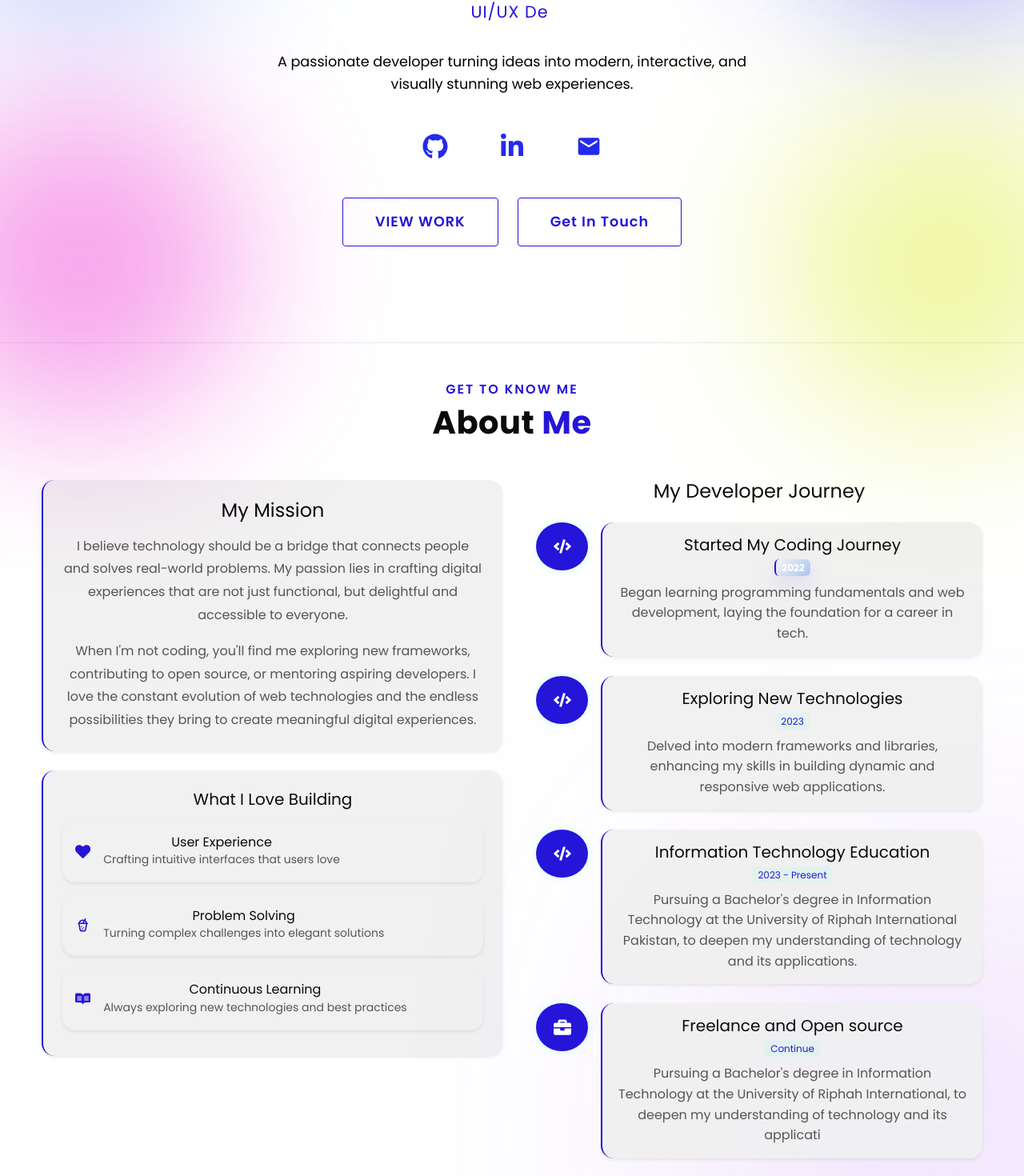
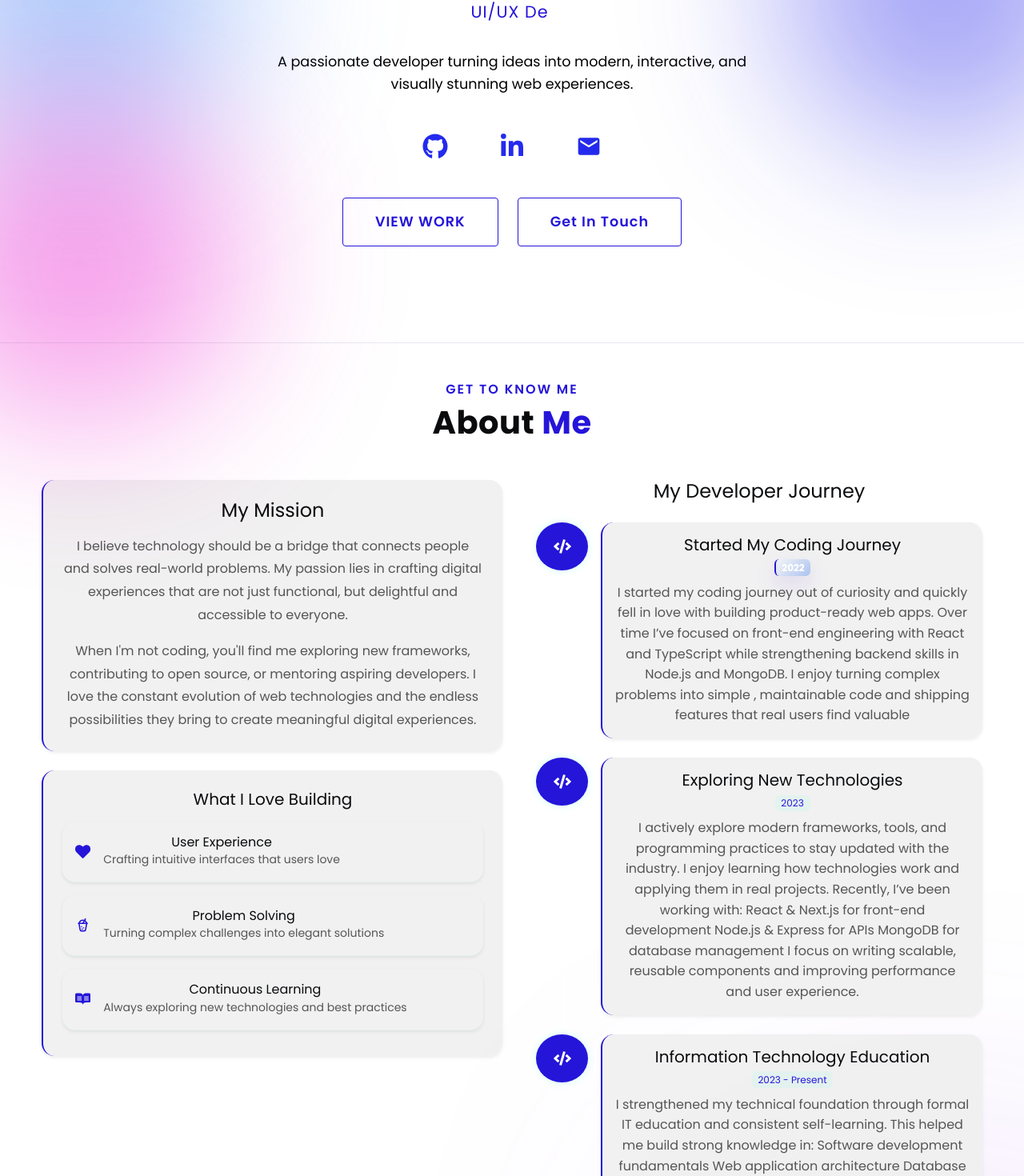
Before and after one commit to hamzaraj9121/my-app, a Next.js app: page / in a window 1280 px wide. Shown: the part 296-1766 px from the top of the page at 80% size. Built offline with nearby package versions, Linux system fonts and the light colour scheme.

Commit message:
Updated project files

```diff
--- a/src/components/About.js
+++ b/src/components/About.js
@@ -30,6 +30,8 @@ export default function About() {
    <div
     style={{
       position: "absolute",
+      background: "var(--experience-bg)",
+      color: "var(--experience-text)",
       bottom: "-100px",
       right: "-100px",
       width: "400px",
@@ -221,8 +223,9 @@ export default function About() {
                   2022
                 </span>
                 <p className="mb-0" style={{ color: "var(--secondary)" }}>
-                  Began learning programming fundamentals and web development,
-                  laying the foundation for a career in tech.
+                 I started my coding journey out of curiosity and quickly fell in love with building product-ready web apps. Over time I’ve focused on front-end
+                 engineering with React and TypeScript while strengthening backend skills in Node.js and MongoDB. I enjoy turning complex problems into simple
+                 , maintainable code and shipping features that real users find valuable
                 </p>
               </div>
             </div>
@@ -266,8 +269,14 @@ export default function About() {
                   2023
                 </span>
                 <p className="mb-0" style={{ color: "var(--secondary)" }}>
-                  Delved into modern frameworks and libraries, enhancing my
-                  skills in building dynamic and responsive web applications.
+                 I actively explore modern frameworks, tools, and programming practices to stay updated with the industry. I enjoy learning how technologies work and applying them in real projects. Recently, I’ve been working with:
+
+React & Next.js for front-end development
+
+Node.js & Express for APIs
+
+MongoDB for database management
+I focus on writing scalable, reusable components and improving performance and user experience.
                 </p>
               </div>
             </div>
@@ -311,9 +320,16 @@ export default function About() {
                   2023 - Present
                 </span>
                 <p className="mb-0" style={{ color: "var(--secondary)" }}>
-                  Pursuing a Bachelor's degree in Information Technology at the
-                  University of Riphah International Pakistan, to deepen my
-                  understanding of technology and its applications.
+                  I strengthened my technical foundation through formal IT education and consistent self-learning. This helped me build strong knowledge in:
+
+Software development fundamentals
+
+Web application architecture
+
+Database design
+
+Networking and operating systems fundamentals
+My education has guided my professional approach to writing structured, efficient, and maintainable code.
                 </p>
               </div>
             </div>
--- a/src/components/Hero.js
+++ b/src/components/Hero.js
@@ -41,7 +41,7 @@ export default function Hero() {
       className="hero-section"
       style={{ zIndex: 10, position: "relative" }}
     >
-       <div className="color-fade fade-1"
+       <div className="color-fade fade-1 dark:hidden"
     style={{
       position: "absolute",
 
@@ -54,7 +54,7 @@ export default function Hero() {
       zIndex: 0,
     }}
   ></div>
-   <div className="color-fade fade-2"
+   <div className="color-fade fade-2 dark:hidden"
     style={{
       position: "absolute",
       bottom: "-100px",
@@ -67,19 +67,7 @@ export default function Hero() {
       zIndex: 0,
     }}
   ></div>
-  <div className="color-fade fade-3"
-    style={{
-      position: "absolute",
 
-      right: "-100px",
-      width: "400px",
-      height: "400px",
-      background: "rgba(216, 234, 20, 0.4)", // Tailwind blue-500
-      filter: "blur(100px)",
-      borderRadius: "50%",
-      zIndex: 0,
-    }}
-  ></div>
    <div className="color-fade fade-4"
     style={{
       position: "absolute",
@@ -153,51 +141,9 @@ export default function Hero() {
             opacity: 0;
           }
         }
-            /* 🌈 Fade blobs shared styles */
-  .color-fade {
-    position: absolute;
-    width: 400px;
-    height: 400px;
-    filter: blur(100px);
-    border-radius: 50%;
-    z-index: 0;
-    transition: opacity 0.5s ease;
-  }
 
-  .fade-1 {
-    top: -100px;
-    left: -100px;
-    background: rgba(59, 130, 246, 0.4); /* blue */
-  }
-  .fade-2 {
-    bottom: -100px;
-    left: -100px;
-    background: rgba(234, 20, 206, 0.4); /* pink */
-  }
-  .fade-3 {
-    bottom: -100px;
-    right: -100px;
-    background: rgba(216, 234, 20, 0.4); /* yellow */
-  }
-  .fade-4 {
-    top: -100px;
-    right: -100px;
-    background: rgba(28, 28, 236, 0.4); /* deep blue */
-  }
 
-  /* 🌞 Show fade only in LIGHT mode */
-  @media (prefers-color-scheme: light) {
-    .color-fade {
-      opacity: 1;
-    }
-  }
 
-  /* 🌙 Hide fade in DARK mode */
-  @media (prefers-color-scheme: dark) {
-    .color-fade {
-      opacity: 0;
-    }
-  }
 
       `}</style>
 
--- a/src/components/hero.css
+++ b/src/components/hero.css
@@ -121,3 +121,8 @@ body[data-bs-theme='dark'] #hero .pulse-hover-btn:hover {
   border-color: #64ffda !important;
   color: #64ffda !important;
 }
+
+
+html[data-theme="dark"] .color-fade {
+  display: none !important;
+}
```
Also changed, not shown: src/app/globals.css (+0 -7 lines), src/components/about.css (deleted).
